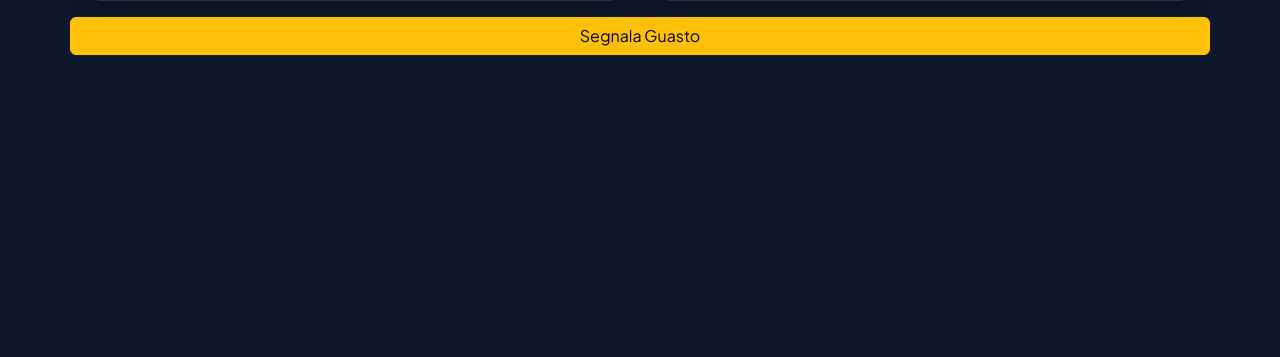
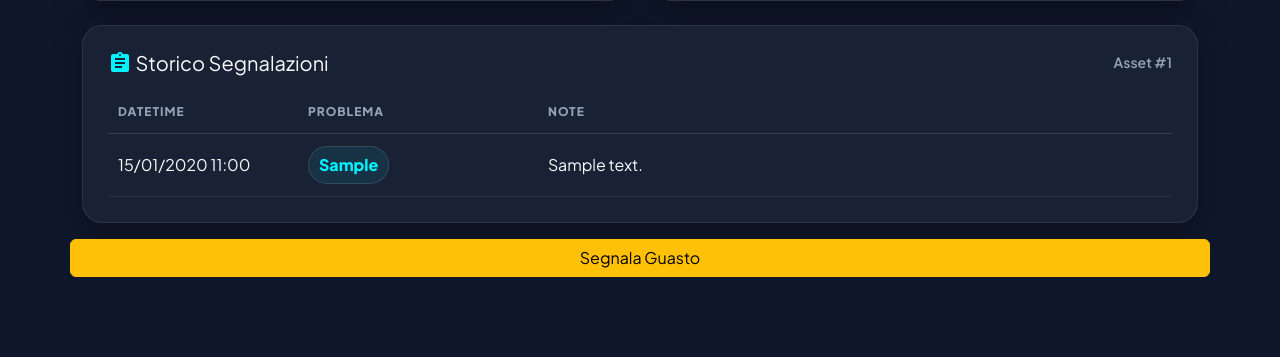
Before and after one commit to cavallinilorenzo/street-lighting-predictive-maintenance, a Django app: template core/templates/core/lampione_asset.html in a window 1280 px wide. Shown: the part 906-1263 px from the top of the page. Before the commit the page ends 961 px from the top, so only its background shows below. Run offline with Django 5.2, Linux system fonts and the light colour scheme; tables that the repository leaves empty hold one stand-in row (values such as "Sample post"); the template is opened without the code that fills it: values that come from a table or form of the project are taken from there, most other values are stand-ins (such as "Sample title", 1, 10 or a date in 2020).

Commit message:
abbiamo finito direi

```diff
--- a/core/models.py
+++ b/core/models.py
@@ -36,6 +36,12 @@ class LampioneNuovo(LampioneBase):
     risk_score_date= models.DateTimeField(null=True, blank=True)
     pass
 
+class Segnalazioni(models.Model):
+    arm_id = models.IntegerField(db_index=True)
+    note = models.CharField(max_length=255, null=True, blank=True)
+    problema = models.CharField(max_length=255, null=True, blank=True)
+    datetime= models.DateTimeField(null=True, blank=True)
+
 # Tabella per lampioni_con_manutenzione.csv
 class LampioneManutenzione(LampioneBase):
     latitudine = models.FloatField(null=True, blank=True)
--- a/core/templates/core/lampione_asset.html
+++ b/core/templates/core/lampione_asset.html
@@ -134,38 +134,7 @@
     </a>
 
     <script src="https://cdn.jsdelivr.net/npm/bootstrap@5.3.0/dist/js/bootstrap.bundle.min.js"></script>
-    <script>
-        document.addEventListener("DOMContentLoaded", function() {
-            if (window.opener || window.history.length <= 1) {
-                document.getElementById('btn-close').style.display = 'inline-flex';
-            } else {
-                document.getElementById('btn-back').style.display = 'inline-flex';
-            }
-        });
 
-        function simulaInvioTicket() {
-            // 1. Sostituisce il form con un messaggio di successo accattivante
-            document.getElementById('modalBodyForm').innerHTML = `
-                <div class="alert alert-success text-center mb-0">
-                    <h1 style="color: #10b981;">✔️</h1>
-                    <h4 class="mt-2">Ticket Inviato!</h4>
-                    <p class="mb-0">La segnalazione per l'asset <b>#{{ lampione.arm_id }}</b> è stata registrata a sistema (Simulazione).</p>
-                </div>
-            `;
-
-            // 2. Nasconde i bottoni "Annulla" e "Invia"
-            document.getElementById('modalFooterForm').style.display = 'none';
-
-            // 3. (Opzionale) Chiude il popup da solo dopo 3.5 secondi
-            setTimeout(() => {
-                let modalElement = document.getElementById('modalSegnalazione');
-                let modalInstance = bootstrap.Modal.getInstance(modalElement);
-                if(modalInstance) {
-                    modalInstance.hide();
-                }
-            }, 3500);
-        }
-    </script>
 
     <div class="row align-items-center mb-4">
         <div class="col-md-8">
@@ -309,6 +278,56 @@
                 </div>
             </div>
         </div>
+        <div class="col-12">
+  <div class="card-custom">
+    <div class="d-flex align-items-center justify-content-between mb-3">
+      <h5 class="mb-0">
+        <span class="material-icons" style="vertical-align:bottom; color: var(--accent)">assignment</span>
+        Storico Segnalazioni
+      </h5>
+      <span class="small" style="color:#94a3b8; font-weight:600;">
+        Asset #{{ lampione.arm_id }}
+      </span>
+    </div>
+
+    <div class="table-responsive">
+      <table class="table table-borderless table-segnalazioni mb-0">
+        <thead>
+          <tr>
+            <th style="width: 190px;">Datetime</th>
+            <th style="width: 240px;">Problema</th>
+            <th>Note</th>
+          </tr>
+        </thead>
+        <tbody>
+          {# Se hai una lista dal backend tipo "interventi" #}
+          {% if segnalazioni %}
+            {% for r in segnalazioni %}
+              <tr>
+                <td style="color:#cbd5e1;">
+                  {{ r.datetime|date:"d/m/Y H:i" }}
+                </td>
+                <td>
+                  <span class="badge-problema">{{ r.problema }}</span>
+                </td>
+                <td style="color:#e2e8f0;">
+                  {{ r.note|default:"—" }}
+                </td>
+              </tr>
+            {% endfor %}
+          {% else %}
+            <tr>
+              <td colspan="3" class="text-center" style="color:#94a3b8; padding: 18px 10px;">
+                Nessuna segnalazione registrata per questo asset.
+              </td>
+            </tr>
+          {% endif %}
+        </tbody>
+      </table>
+    </div>
+
+  </div>
+</div>
         <button type="button" class="btn btn-warning mt-3" data-bs-toggle="modal" data-bs-target="#modalSegnalazione">
     <i class="fa fa-exclamation-triangle"></i> Segnala Guasto
 </button>
@@ -326,7 +345,7 @@
          <p class="text-muted small">Usa questo modulo per simulare l'apertura di un ticket di manutenzione.</p>
 
          <label class="form-label fw-bold">Tipo di problema</label>
-         <select class="form-select mb-3">
+         <select class="form-select mb-3" id="problema">
             <option>Lampada spenta / Fulminata</option>
             <option>Luce sfarfallante</option>
             <option>Palo danneggiato o pericolante</option>
@@ -334,8 +353,8 @@
             <option>Altro...</option>
          </select>
 
-         <label class="form-label fw-bold">Note per i tecnici</label>
-         <textarea class="form-control" rows="3" placeholder="Inserisci dettagli aggiuntivi..."></textarea>
+         <label class="form-label fw-bold" >Note per i tecnici</label>
+         <textarea class="form-control" id="note" rows="3" placeholder="Inserisci dettagli aggiuntivi..."></textarea>
       </div>
 
       <div class="modal-footer" id="modalFooterForm">
@@ -355,8 +374,125 @@
 <a href="{% url 'index' %}" class="btn-home-floating" title="Torna alla Home">
     <span class="material-icons">home</span>
 </a>
+<script>
+        async function getRequest(url) {
+            try {
+                const response = await fetch(url, {
+                method: "GET",
+                headers: {
+                    "Content-Type": "application/json"
+                }
+                });
 
+                if (!response.ok) {
+                throw new Error(`Errore HTTP: ${response.status}`);
+                }
+
+                const data = await response.json();
+                return data;
+
+            } catch (error) {
+                console.error("Errore nella richiesta GET:", error);
+                throw error;
+            }
+        }
+        document.addEventListener("DOMContentLoaded", function() {
+            if (window.opener || window.history.length <= 1) {
+                document.getElementById('btn-close').style.display = 'inline-flex';
+            } else {
+                document.getElementById('btn-back').style.display = 'inline-flex';
+            }
+        });
+
+        function simulaInvioTicket() {
+
+            const problema = document.getElementById("problema").value;
+            const note = document.getElementById("note").value;
+
+            // datetime locale
+            const now = new Date();
+            const dt = now.toLocaleString("it-IT", {
+                day: "2-digit", month: "2-digit", year: "numeric",
+                hour: "2-digit", minute: "2-digit"
+            });
+
+            // aggiunge riga in tabella (UI)
+            const tbody = document.getElementById("tbodySegnalazioni");
+            if (tbody) {
+                // se era vuota con il messaggio "nessuna segnalazione", pulisci
+                if (tbody.querySelector("td[colspan='3']")) tbody.innerHTML = "";
+
+                const tr = document.createElement("tr");
+                tr.innerHTML = `
+                <td style="color:#cbd5e1;">${dt}</td>
+                <td><span class="badge-problema">${problema}</span></td>
+                <td style="color:#e2e8f0;">${note ? note : "—"}</td>
+                `;
+                tbody.prepend(tr);
+            }
+            // 1. Sostituisce il form con un messaggio di successo accattivante
+            richiesta="aggiuntaInterventiApi?problema="+document.getElementById("problema").value+"&note="+document.getElementById("note").value;
+            document.getElementById('modalBodyForm').innerHTML = `
+                <div class="alert alert-success text-center mb-0">
+                    <h1 style="color: #10b981;">✔️</h1>
+                    <h4 class="mt-2">Ticket Inviato!</h4>
+                    <p class="mb-0">La segnalazione per l'asset <b>#{{ lampione.arm_id }}</b> è stata registrata a sistema (Simulazione).</p>
+                </div>
+            `;
+
+            getRequest(richiesta)
+            .then(data => {
+                console.log("Dati ricevuti:", data);
+            })
+            .catch(err => {
+                console.error(err);
+            });
+
+            // 2. Nasconde i bottoni "Annulla" e "Invia"
+            document.getElementById('modalFooterForm').style.display = 'none';
+
+            // 3. (Opzionale) Chiude il popup da solo dopo 3.5 secondi
+            setTimeout(() => {
+                let modalElement = document.getElementById('modalSegnalazione');
+                let modalInstance = bootstrap.Modal.getInstance(modalElement);
+                if(modalInstance) {
+                    modalInstance.hide();
+                }
+            }, 3500);
+        }
+    </script>
 <style>
+    .table-segnalazioni th,
+  .table-segnalazioni td{
+      background: transparent !important;
+      color: #f8fafc !important;
+      border-bottom: 1px solid rgba(255,255,255,0.06);
+      padding: 12px 10px;
+      vertical-align: middle;
+  }
+
+  .table-segnalazioni thead th{
+      color: #94a3b8 !important;
+      font-size: 0.75rem;
+      letter-spacing: 1px;
+      text-transform: uppercase;
+      border-bottom: 1px solid rgba(255,255,255,0.12);
+  }
+
+  .table-segnalazioni tbody tr:hover td{
+      background: rgba(255,255,255,0.03) !important;
+  }
+
+  .badge-problema{
+      border: 1px solid rgba(255,255,255,0.12);
+      background: rgba(0, 242, 255, 0.08);
+      color: var(--accent);
+      font-weight: 700;
+      border-radius: 999px;
+      padding: 6px 10px;
+      display: inline-block;
+  }
+
     .btn-home-floating {
         position: fixed;
         bottom: 30px;
--- a/core/urls.py
+++ b/core/urls.py
@@ -13,4 +13,5 @@ urlpatterns = [
     path('dettaglio-rischio/<str:livello>/', dettaglio_rischio, name='dettaglio_rischio'),
     path('asset/<int:pk>/pdf/', scarica_pdf_asset, name='scarica_pdf_asset'),
     path('dettaglio-intervento/<path:tipo_intervento>/', dettaglio_intervento, name='dettaglio_intervento'),
+    path('asset/<int:pk>/aggiuntaInterventiApi', aggiuntaInterventiApi, name='aggiuntaInterventiApi'),
 ]
--- a/macchine learning/probabilistico/addestramento_piu_predizione.py
+++ b/macchine learning/probabilistico/addestramento_piu_predizione.py
@@ -2,6 +2,8 @@ import argparse
 import joblib
 import numpy as np
 import pandas as pd
+
+#python addestramento_piu_predizione.py --train_csv aggiunta_giorni.csv --predict_csv dataset_con_vita.csv --out_csv ..\..\output.csv --horizon 40
 
 from sklearn.model_selection import train_test_split
 from sklearn.compose import ColumnTransformer
```
Also changed, not shown: core/views.py (+14 -2 lines), core/migrations/0016_segnalazioni.py (added), core/migrations/0017_segnalazioni_datetime.py (added).
